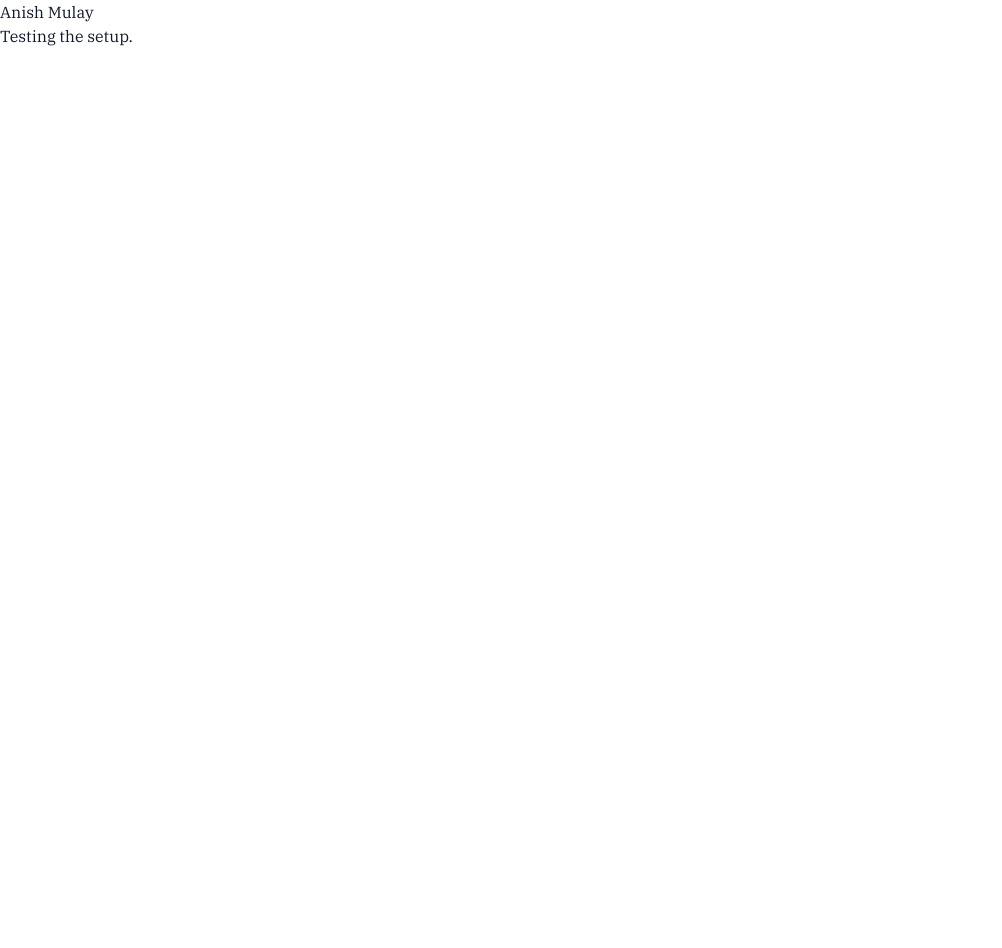
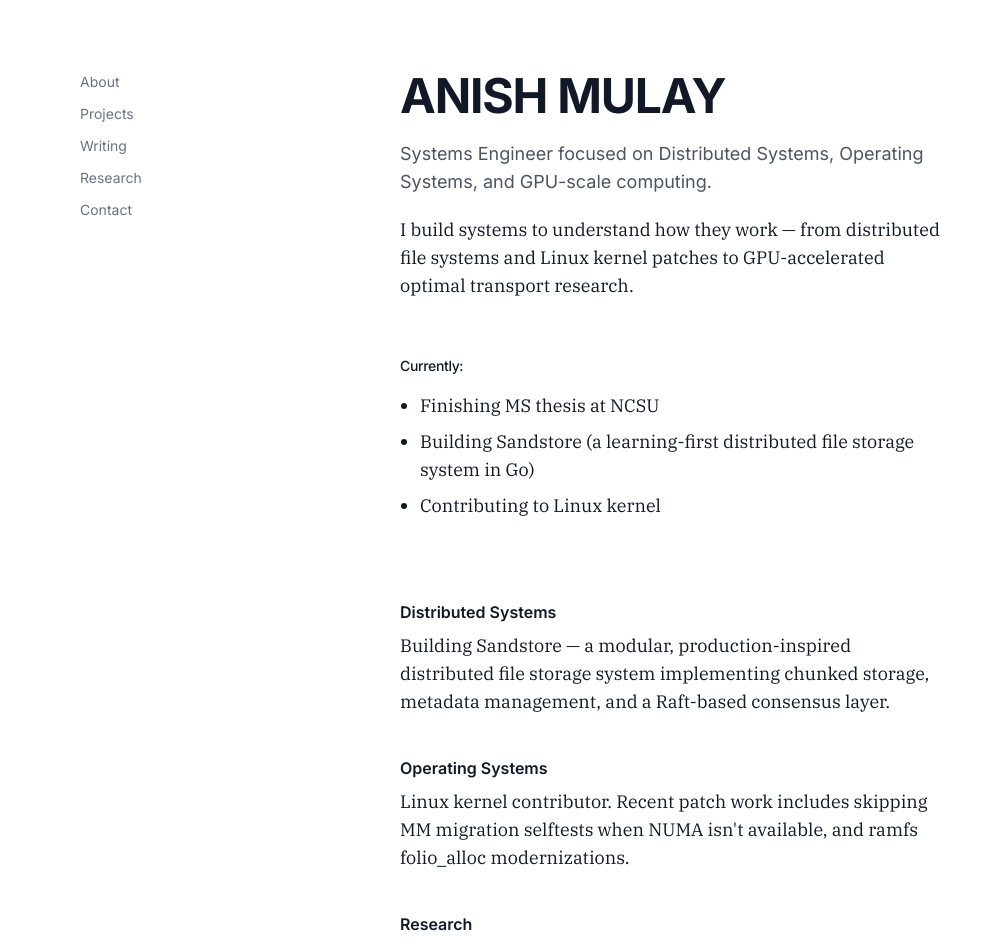
Before and after one commit to AnishMulay/portfolio, a Next.js app: page / in a window 1280 px wide. Shown: the top 948 px of the page, without its empty margins (0-1002 px from the left). Before the commit the page ends 800 px from the top, so only its background shows below. Built offline with nearby package versions, Linux system fonts and the light colour scheme.

Commit message:
feat: enhance homepage layout and add navigation

```diff
--- a/src/app/layout.tsx
+++ b/src/app/layout.tsx
@@ -1,4 +1,5 @@
 import type { Metadata } from "next";
+import Link from "next/link";
 import { IBM_Plex_Serif, Inter } from "next/font/google";
 import "./globals.css";
 
@@ -20,6 +21,14 @@ export const metadata: Metadata = {
   description: "Systems engineer focused on distributed storage and OS internals.",
 };
 
+const navItems = [
+  { label: "About", href: "/" },
+  { label: "Projects", href: "/projects" },
+  { label: "Writing", href: "/writing" },
+  { label: "Research", href: "/research" },
+  { label: "Contact", href: "/contact" },
+] as const;
+
 export default function RootLayout({
   children,
 }: Readonly<{
@@ -28,9 +37,34 @@ export default function RootLayout({
   return (
     <html lang="en">
       <body
-        className={`${inter.variable} ${ibmPlexSerif.variable} font-serif antialiased bg-white text-gray-900`}
+        className={`${inter.variable} ${ibmPlexSerif.variable} bg-white font-serif text-gray-900 antialiased`}
       >
-        {children}
+        <div className="min-h-screen bg-white">
+          <div className="mx-auto max-w-[1400px] px-6 py-6 sm:px-8 md:grid md:grid-cols-[12rem_minmax(0,1fr)] md:gap-0 md:px-12 md:py-12 lg:px-20">
+            <aside className="md:sticky md:top-0 md:h-screen md:py-6">
+              <nav aria-label="Primary" className="font-sans">
+                <ul className="flex items-center gap-5 overflow-x-auto whitespace-nowrap pr-2 text-sm md:block md:space-y-3 md:overflow-visible md:pr-0">
+                  {navItems.map((item) => (
+                    <li key={item.href} className="shrink-0">
+                      <Link
+                        href={item.href}
+                        className="text-gray-500 transition-colors hover:text-gray-900"
+                      >
+                        {item.label}
+                      </Link>
+                    </li>
+                  ))}
+                </ul>
+              </nav>
+            </aside>
+
+            <main className="min-w-0 pt-10 md:pt-6">
+              <div className="max-w-2xl font-serif leading-relaxed md:pl-20 lg:pl-32">
+                {children}
+              </div>
+            </main>
+          </div>
+        </div>
       </body>
     </html>
   );
--- a/src/app/page.tsx
+++ b/src/app/page.tsx
@@ -1,8 +1,71 @@
 export default function Home() {
   return (
-    <main>
-      <h1>Anish Mulay</h1>
-      <p>Testing the setup.</p>
-    </main>
+    <div className="space-y-14">
+      <section className="space-y-5">
+        <h1 className="font-sans text-4xl font-bold tracking-tight text-gray-900 sm:text-5xl">
+          ANISH MULAY
+        </h1>
+
+        <p className="font-sans text-base text-gray-600 sm:text-lg">
+          Systems Engineer focused on Distributed Systems, Operating Systems,
+          and GPU-scale computing.
+        </p>
+
+        <p className="font-serif text-base leading-relaxed text-gray-900 sm:text-lg">
+          I build systems to understand how they work — from distributed file
+          systems and Linux kernel patches to GPU-accelerated optimal transport
+          research.
+        </p>
+      </section>
+
+      <section className="space-y-4">
+        <h2 className="font-sans text-sm font-medium tracking-tight text-gray-900">
+          Currently:
+        </h2>
+
+        <ul className="list-disc space-y-2 pl-5 font-serif text-base leading-relaxed text-gray-900 sm:text-lg">
+          <li>Finishing MS thesis at NCSU</li>
+          <li>
+            Building Sandstore (a learning-first distributed file storage
+            system in Go)
+          </li>
+          <li>Contributing to Linux kernel</li>
+        </ul>
+      </section>
+
+      <section className="space-y-10 pt-6">
+        <div className="space-y-2">
+          <h3 className="font-sans text-base font-semibold text-gray-900">
+            Distributed Systems
+          </h3>
+          <p className="font-serif text-base leading-relaxed text-gray-900 sm:text-lg">
+            Building Sandstore — a modular, production-inspired distributed
+            file storage system implementing chunked storage, metadata
+            management, and a Raft-based consensus layer.
+          </p>
+        </div>
+
+        <div className="space-y-2">
+          <h3 className="font-sans text-base font-semibold text-gray-900">
+            Operating Systems
+          </h3>
+          <p className="font-serif text-base leading-relaxed text-gray-900 sm:text-lg">
+            Linux kernel contributor. Recent patch work includes skipping MM
+            migration selftests when NUMA isn&apos;t available, and ramfs
+            folio_alloc modernizations.
+          </p>
+        </div>
+
+        <div className="space-y-2">
+          <h3 className="font-sans text-base font-semibold text-gray-900">
+            Research
+          </h3>
+          <p className="font-serif text-base leading-relaxed text-gray-900 sm:text-lg">
+            GPU memory optimization for large-scale optimal transport (1M
+            points).
+          </p>
+        </div>
+      </section>
+    </div>
   );
 }
```
